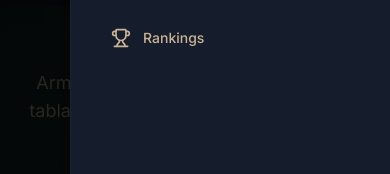
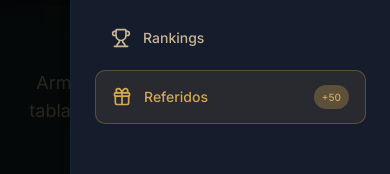
Before and after one commit to solucionesdorvia/truco.mateodoro, a Next.js app: page / in a window 390 px wide. Both pictures are taken after a click on the button 269 px from the left and 32 px from the top of the page. Shown: the part 286-460 px from the top of the page. Built offline with nearby package versions, Linux system fonts and the light colour scheme; no server answers.

Commit message:
referidos

```diff
--- a/src/components/layout/Navbar.tsx
+++ b/src/components/layout/Navbar.tsx
@@ -14,7 +14,8 @@ import {
   History,
   Shield,
   Menu,
-  Sparkles
+  Sparkles,
+  Gift
 } from 'lucide-react'
 
 import { cn } from '@/lib/utils'
@@ -157,6 +158,20 @@ export function Navbar() {
                     </Link>
                   )
                 })}
+                {/* Referidos - destacado */}
+                <Link
+                  href="/referidos"
+                  className={cn(
+                    'flex items-center gap-3 px-4 py-3.5 rounded-club text-sm font-medium transition-all duration-200 border border-oro/30 bg-oro/10',
+                    pathname === '/referidos'
+                      ? 'bg-oro/20 text-oro border-oro/50'
+                      : 'text-oro hover:bg-oro/20'
+                  )}
+                >
+                  <Gift className="w-5 h-5" />
+                  Referidos
+                  <span className="ml-auto text-[10px] bg-oro/30 px-2 py-0.5 rounded-full">+50</span>
+                </Link>
               </nav>
             </SheetContent>
           </Sheet>
@@ -207,6 +222,12 @@ export function Navbar() {
                     Mis Partidas
                   </Link>
                 </DropdownMenuItem>
+                <DropdownMenuItem asChild className="cursor-pointer hover:bg-noche-200 focus:bg-noche-200">
+                  <Link href="/referidos" className="flex items-center text-oro">
+                    <Gift className="mr-2 h-4 w-4" />
+                    Referidos
+                  </Link>
+                </DropdownMenuItem>
                 {session.user.role === 'ADMIN' && (
                   <DropdownMenuItem asChild className="cursor-pointer hover:bg-noche-200 focus:bg-noche-200">
                     <Link href="/admin" className="flex items-center text-celeste">
```
